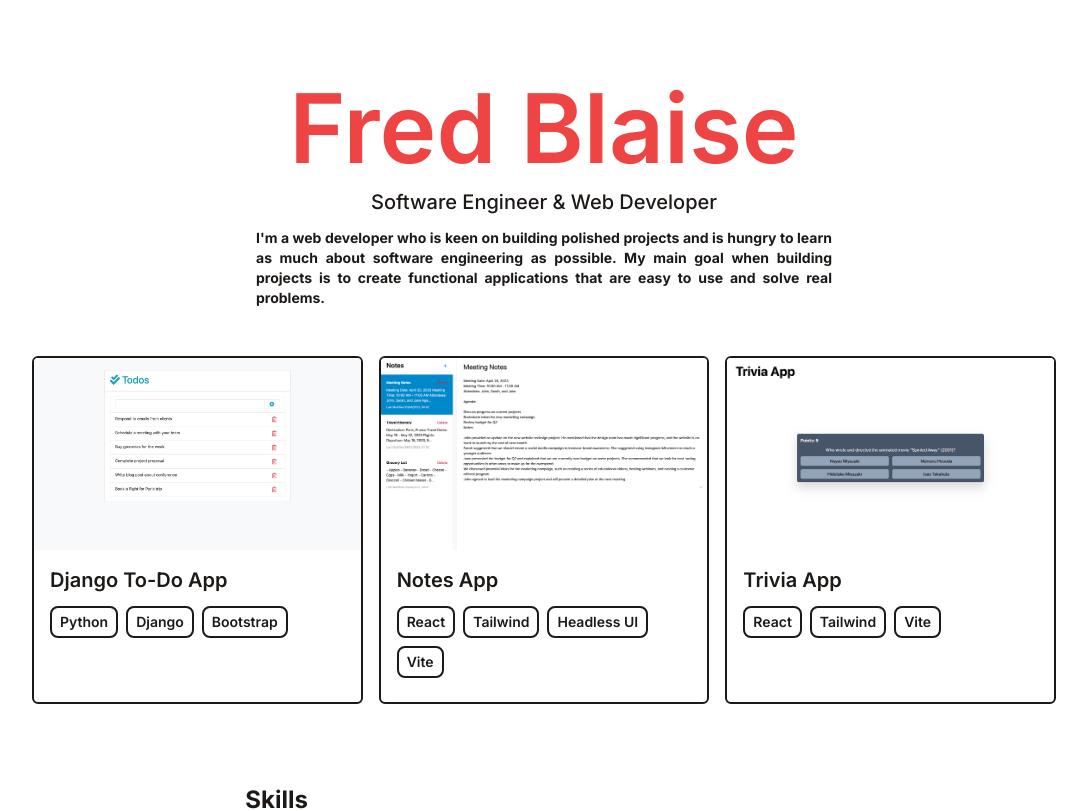
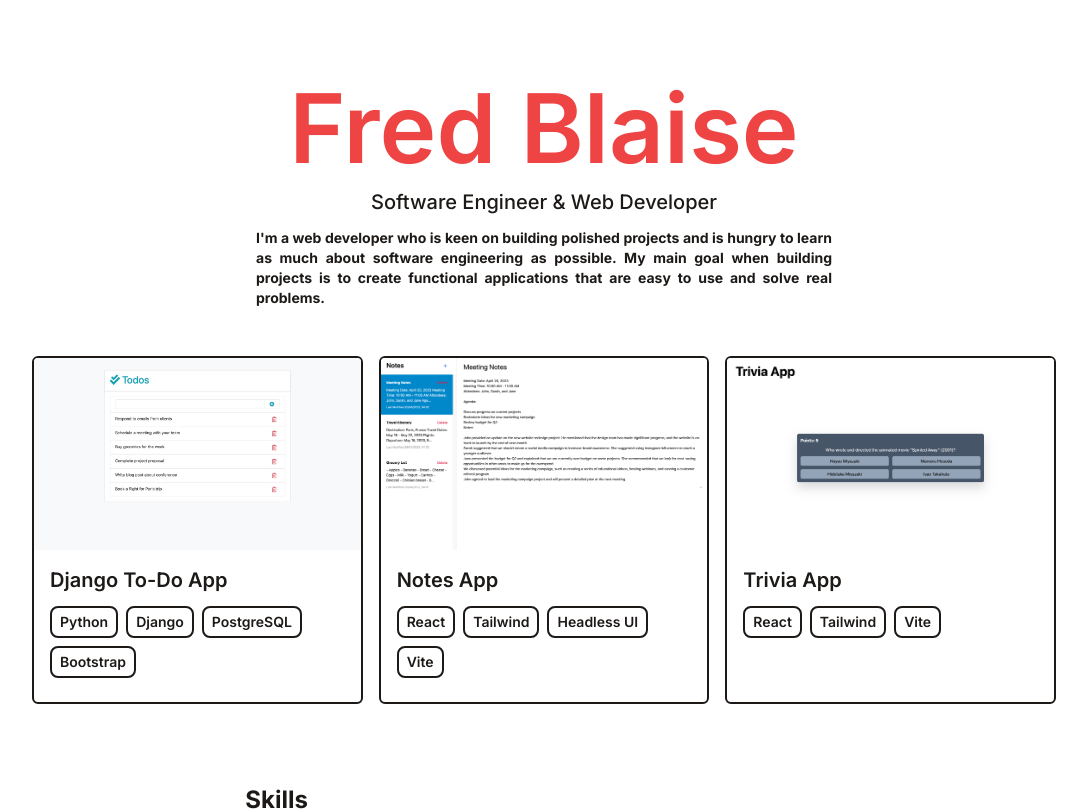
Before and after one commit to fredblaise/portfolio-site, a React (Vite) app: page / in a window 1280 px wide. Shown: the top 811 px of the page, without its empty margins (96-1183 px from the left). Built offline with nearby package versions, Linux system fonts and the light colour scheme.

Commit message:
Update portfolio.js

```diff
--- a/src/data/portfolio.js
+++ b/src/data/portfolio.js
@@ -2,7 +2,7 @@ export default [
    {
       title: 'Django To-Do App',
       imgUrl: '/assets/todo-app.jpeg',
-      stack: ['Python', 'Django', 'Bootstrap'],
+      stack: ['Python', 'Django', 'PostgreSQL', 'Bootstrap'],
       link: 'https://todo-app-production-e6e6.up.railway.app/',
       details: '',
    },
```
